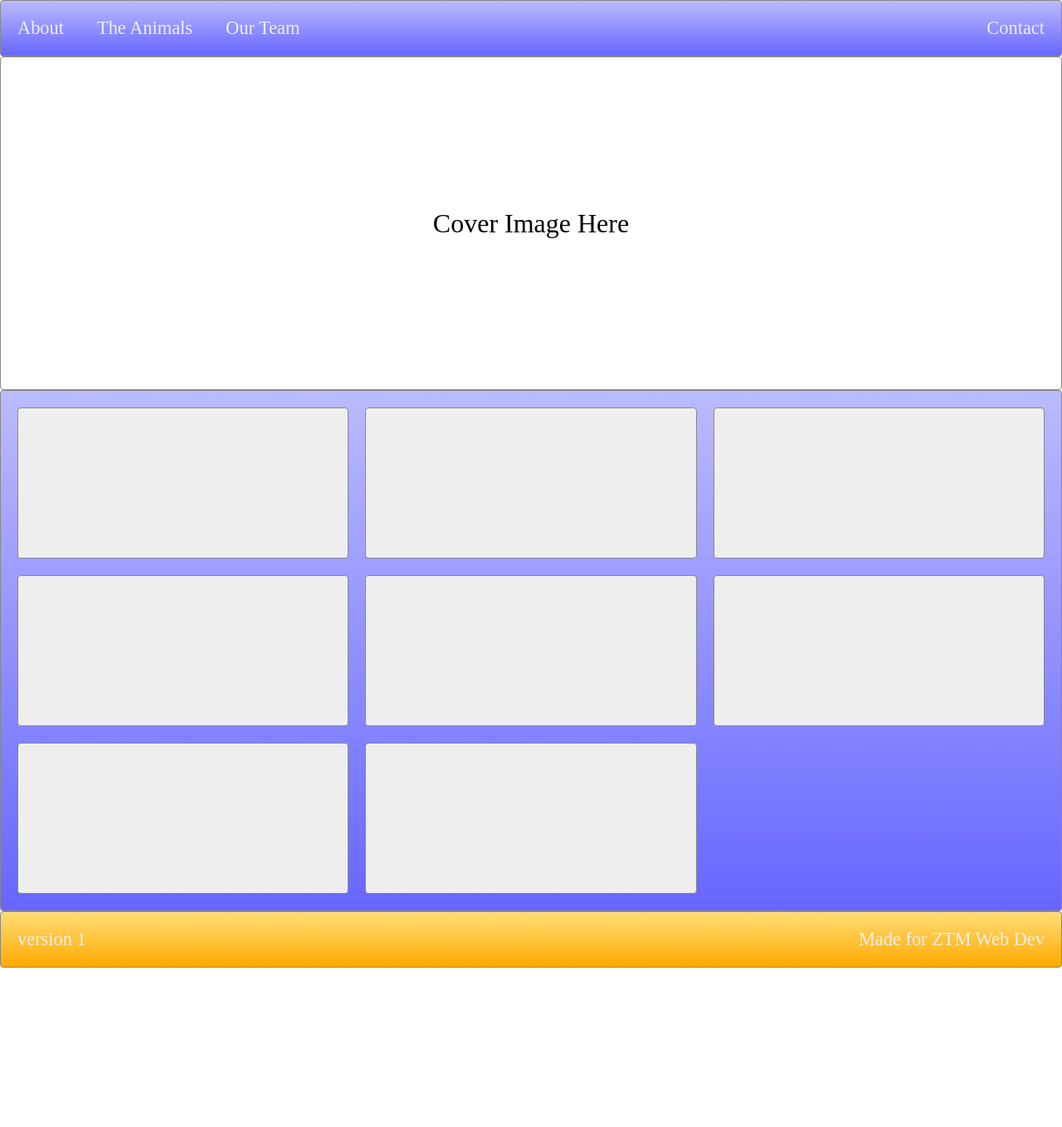
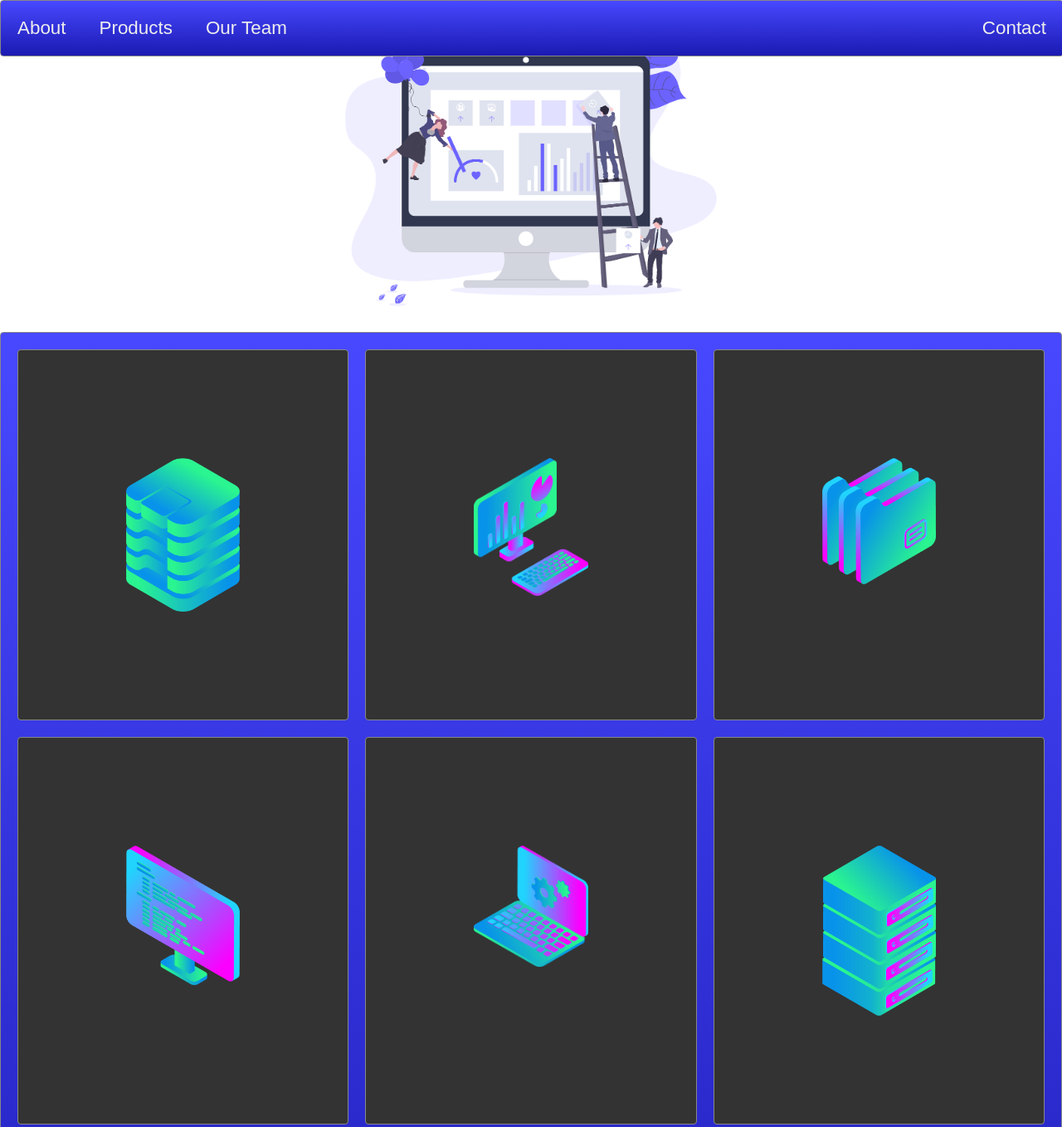
Before and after one commit to webstek/ztmWebDev23, a plain HTML site: page layout/index3.html in a window 1280 px wide. Shown: the top 1358 px of the page at 83% size. Before the commit the page ends 1166 px from the top, so only its background shows below. Drawn offline with Linux system fonts and the light colour scheme.

Commit message:
finished layout v3

```diff
--- a/layout/index3.html
+++ b/layout/index3.html
@@ -3,28 +3,28 @@
 
 <head>
   <title>Website Layout</title>
-  <link rel="stylesheet" type="text/css" href="style2.css">
+  <link rel="stylesheet" type="text/css" href="style3.css">
 </head>
 
 <body>
-  <nav class="zone blue">
+  <nav class="zone blue sticky">
     <ul class="main-nav">
       <li><a href="">About</a></li>
-      <li><a href="">The Animals</a></li>
+      <li><a href="">Products</a></li>
       <li><a href="">Our Team</a></li>
       <li class="push"><a href="">Contact</a></li>
     </ul>
   </nav>
-  <div class="container zone" style="color: black;">Cover Image Here</div>
+  <div class="container"><img class="cover" src="./img/undraw.png"></div>
   <div class="zone blue grid-wrapper">
-    <div class="box zone"><img src=""></div>
-    <div class="box zone"><img src=""></div>
-    <div class="box zone"><img src=""></div>
-    <div class="box zone"><img src=""></div>
-    <div class="box zone"><img src=""></div>
-    <div class="box zone"><img src=""></div>
-    <div class="box zone"><img src=""></div>
-    <div class="box zone"><img src=""></div>
+    <div class="box zone"><img src="./img/data_storage_2_2.png"></div>
+    <div class="box zone"><img src="./img/desktop_analytics_2.png"></div>
+    <div class="box zone"><img src="./img/files_2.png"></div>
+    <div class="box zone"><img src="./img/monitor_coding_2.png"></div>
+    <div class="box zone"><img src="./img/monitor_settings_2.png"></div>
+    <div class="box zone"><img src="./img/server_2_2.png"></div>
+    <div class="box zone"><img src="./img/server_3.png"></div>
+    <div class="box zone"><img src="./img/server_safe_2.png"></div>
   </div>
 
   <footer class="zone gold">
--- a/layout/style3.css
+++ b/layout/style3.css
@@ -1,5 +1,6 @@
 body {
   margin: 0;
+  font-family: 'Arial';
 }
 
 .zone {
@@ -16,11 +17,11 @@ body {
 }
 
 .blue {
-  background: linear-gradient(#bbf, #66f);
+  background: linear-gradient(rgb(72, 72, 255), rgb(26, 26, 178));
 }
 
 .gold {
-  background: linear-gradient(#fd7, #fa0);
+  background: linear-gradient(rgb(251, 173, 30), rgb(221, 150, 6));
 }
 
 /* NAV BAR */
@@ -31,6 +32,12 @@ body {
   font-size: 0.7em;
   margin: 0;
   padding: 0;
+}
+
+.sticky {
+  position: fixed;
+  top: 0px;
+  width: 100%;
 }
 
 @media only screen and (max-width: 600px) {
@@ -61,6 +68,10 @@ a {
   height: 50vh;
 }
 
+.cover {
+  height: 100%;
+}
+
 /* GRID */
 .grid-wrapper {
   display: grid;
@@ -75,8 +86,12 @@ a {
 }
 
 .box {
-  background-color: #444;
+  background-color: #333;
   padding: 130px;
+}
+
+.box:hover {
+  transform: rotate(3deg);
 }
 
 /* FOOTER */
```
Also changed, not shown: index.html (+1 -1 lines), layout/img/data_storage_2_2.png (added), layout/img/desktop_analytics_2.png (added), layout/img/files_2.png (added), layout/img/monitor_coding_2.png (added), layout/img/monitor_settings_2.png (added), layout/img/server_2_2.png (added), layout/img/server_3.png (added), layout/img/server_safe_2.png (added), layout/img/undraw.png (added).
